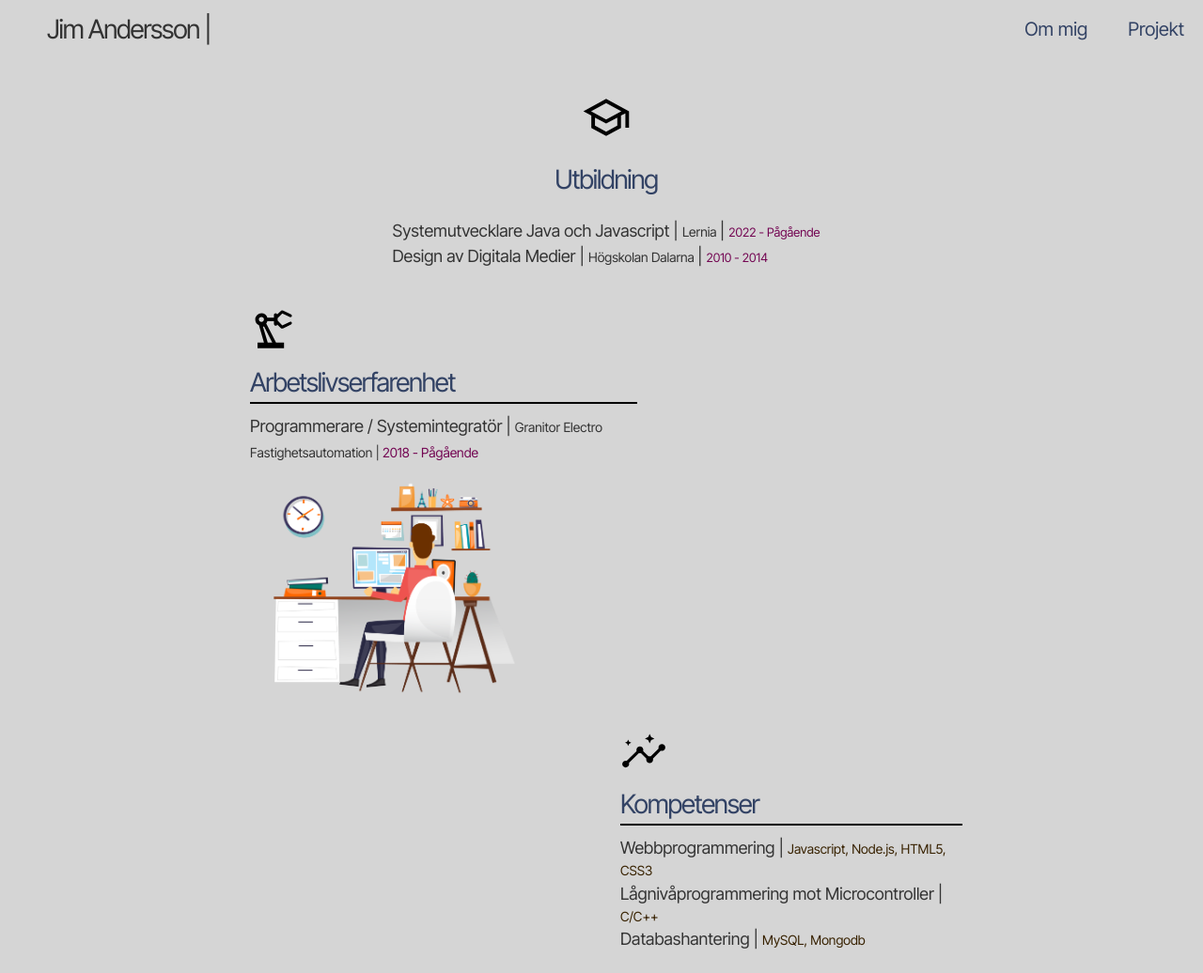
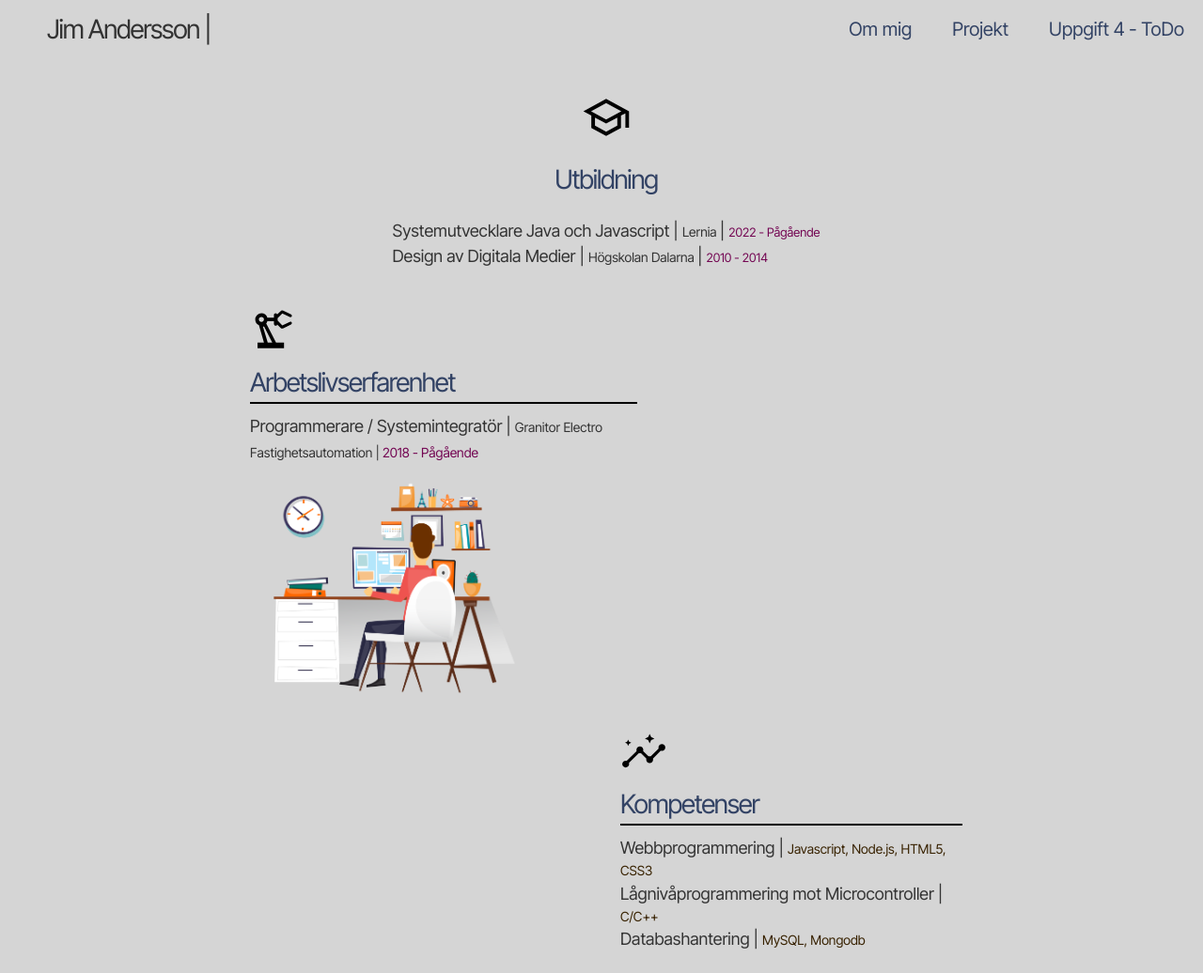
Before and after one commit to jim91lernia/Systemutvecklare-Jim-Andersson, a plain HTML site: page Intro till Webbutv/uppgift_7/index.html in a window 1280 px wide. Shown: the top 1036 px of the page at 94% size. Drawn offline with Linux system fonts and the light colour scheme.

Commit message:
lagt till uppgift 4 tillsammans med uppgift 7

```diff
--- a/Intro till Webbutv/uppgift_7/index.html
+++ b/Intro till Webbutv/uppgift_7/index.html
@@ -30,6 +30,7 @@
                 <nav class="nav-menu">
                     <a href="#" class="color-accent">Om mig</a>
                     <a href="#" class="color-accent">Projekt</a>
+                    <a href="./uppgift_4/index.html" class="color-accent">Uppgift 4 - ToDo</a>
                 </nav>
             </div>
         </div>
```
